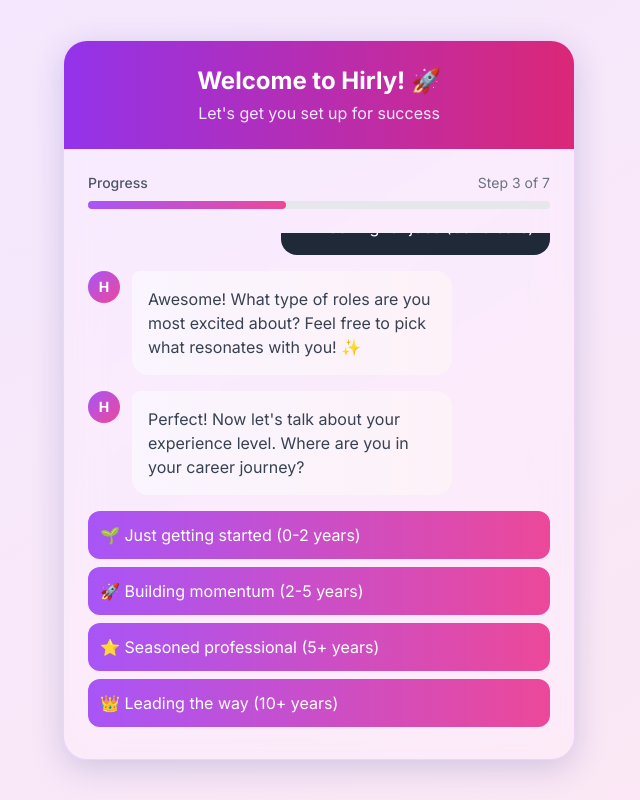
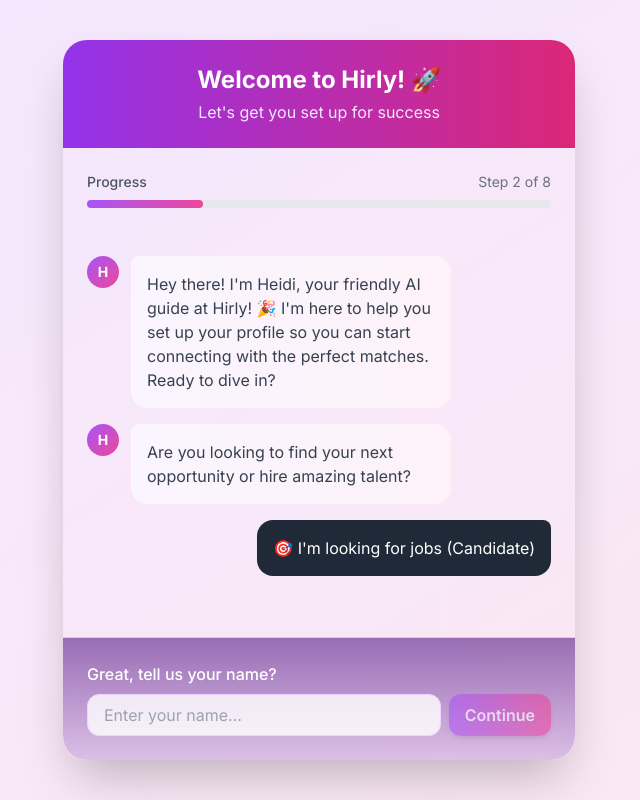
Before and after one commit to itz-dev-tasavvuf/Hirly3.0-Alpha-, a React (Vite) app in the folder project/: page /onboarding/candidate in a window 1280 px wide. Both pictures are taken after a click on the button "🎯 I'm looking for jobs (Candidate)". Shown: the whole page, without its empty margins (321-961 px from the left). Built offline with nearby package versions, Linux system fonts and the light colour scheme.

Commit message:
Onboarding mostly works...

```diff
--- a/project/src/components/HirlyOnboarding.jsx
+++ b/project/src/components/HirlyOnboarding.jsx
@@ -3,8 +3,11 @@
   User, Building2, MapPin, DollarSign,
   Briefcase, Star, CheckCircle, Clock
 } from "lucide-react";
+import ProfileSummary from "./onboarding/ProfileSummary";
 
 const HirlyOnboarding = () => {
+  // Modal state for profile summary
+  const [showProfileModal, setShowProfileModal] = useState(false);
   // Main state variables
   const [messages, setMessages] = useState([]);
   const [step, setStep] = useState(0);
@@ -13,6 +16,7 @@
   const [isComplete, setIsComplete] = useState(false);
   const [currentOptions, setCurrentOptions] = useState([]);
   const [steps, setSteps] = useState(() => getStepConfig(undefined)); // Only declaration of steps, do not redeclare below
+  const [textInputValue, setTextInputValue] = useState("");
 
   const chatEndRef = useRef(null);
 
@@ -28,9 +32,15 @@
       {
         id: 'userType',
         type: 'option',
-        text: "First things first - are you looking to find your next opportunity or hire amazing talent?",
+        text: "Are you looking to find your next opportunity or hire amazing talent?",
         options: ["🎯 I'm looking for jobs (Candidate)", "🏢 I'm hiring talent (Employer)"],
         key: 'userType'
+      },
+      {
+        id: 'askName',
+        type: 'text',
+        text: "Great, tell us your name?",
+        key: 'name',
       }
     ];
 
@@ -185,11 +195,16 @@
   useEffect(() => {
     if (step >= steps.length) {
       setIsComplete(true);
+      setShowProfileModal(true); // Show modal when complete
       setCurrentOptions([]);
       setShowTyping(false);
       return;
     }
     const current = steps[step];
+    if (current.type === 'text') {
+      setShowTyping(false);
+      return; // Wait for user to submit text input
+    }
     if (current.type === 'bot') {
       setShowTyping(true);
       setCurrentOptions([]);
@@ -220,25 +235,28 @@
     }
   }, [step, steps]);
 
-  // When userType is selected, reset flow to avoid duplicate greetings and ensure options are shown
+  // Only clear options when entering a text step (prevents flicker)
+  useEffect(() => {
+    if (steps[step] && steps[step].type === 'text') {
+      setCurrentOptions([]);
+    }
+  }, [step, steps]);
+
+  // When userType is selected, advance to askName (name input) step
   useEffect(() => {
     if (!userProfile.userType) return;
     // Build new steps array for chosen userType
     const newSteps = getStepConfig(userProfile.userType);
     setSteps(newSteps);
-    // Rebuild messages to include greeting, userType question, and user answer
-    setMessages([
-      { type: 'bot', text: newSteps[0].text },
-      { type: 'bot', text: newSteps[1].text },
-      { type: 'user', text: userProfile.userType === 'Candidate' ? " I'm looking for jobs (Candidate)" : " I'm hiring talent (Employer)" }
-    ]);
-    setStep(2); // Start at first candidate/employer-specific question
+    // Only update step and options, do NOT reset messages (preserve chat history)
+    setStep(2); // Step 2 is askName (name input)
     setCurrentOptions([]);
     setIsComplete(false);
     setShowTyping(false);
+    setTextInputValue("");
   }, [userProfile.userType]);
 
-
+  // When userType is selected, reset flow to avoid duplicate greetings and ensure options are shown
   // Option selection handler
   const handleOptionSelect = (selectedOption) => {
     setMessages(prev => [...prev, { type: 'user', text: selectedOption }]);
@@ -256,10 +274,22 @@
       });
     }
 
-    setTimeout(() => {
-      setCurrentOptions([]);
-      setStep(s => s + 1);
-    }, 300 + Math.random() * 200);
+    // Only increment step if NOT userType step
+    if (!(current.key === 'userType')) {
+      setTimeout(() => setStep(s => s + 1), 300 + Math.random() * 200);
+    }
+  };
+
+  // Handle text input submit for name step
+  const handleTextInputSubmit = (e) => {
+    e.preventDefault();
+    const current = steps[step];
+    if (current.type === 'text' && current.key === 'name' && textInputValue.trim()) {
+      setMessages(prev => ([...prev, { type: 'user', text: textInputValue.trim() }]));
+      setUserProfile(prev => ({ ...prev, name: textInputValue.trim() }));
+      setTextInputValue("");
+      setTimeout(() => setStep(s => s + 1), 200); // Small delay for realism
+    }
   };
 
   // Auto-scroll to bottom
@@ -268,18 +298,11 @@
   }, [messages, showTyping]);
 
   // Save profile function (ready for API integration)
-  const handleSaveProfile = async () => {
-    try {
-      console.log('Profile to save:', userProfile);
-      // Future API call:
-      // const response = await fetch('/api/onboarding/profile', {
-      //   method: 'POST',
-      //   headers: { 'Content-Type': 'application/json' },
-      //   body: JSON.stringify(userProfile)
-      // });
-    } catch (error) {
-      console.error('Error saving profile:', error);
-    }
+  const handleSaveProfile = () => {
+    // Simulate save
+    setTimeout(() => {
+      setIsComplete(true);
+    }, 800);
   };
 
   // Components
@@ -378,8 +401,8 @@
   };
 
   return (
+    <>
       <div className="max-w-lg mx-auto min-h-[80vh] max-h-[90vh] h-[90vh] rounded-3xl shadow-2xl flex flex-col overflow-hidden glassmorphic-onboarding">
-
         {/* Header */}
         <div className="bg-gradient-to-r from-purple-600 to-pink-600 text-white p-6 text-center">
           <h1 className="text-2xl font-bold">Welcome to Hirly! 🚀</h1>
@@ -391,8 +414,8 @@
           <ProgressBar />
         </div>
 
-      {/* Chat Messages */}
-      <div className="p-6 flex-1 overflow-y-auto scrollbar-none">
+        {/* Chat Messages (scrollable) */}
+        <div className="flex-1 overflow-y-auto scrollbar-none p-6">
           {messages.map((message, index) => (
             message.type === 'bot' ? (
               <HirlyBotMessage key={index} text={message.text} />
@@ -400,12 +423,38 @@
               <UserMessage key={index} text={message.text} />
             )
           ))}
+          {showTyping && <HirlyBotMessage isTyping={true} />}
+          <div ref={chatEndRef} />
+        </div>
 
-        {showTyping && <HirlyBotMessage isTyping={true} />}
-
-        {/* Current Options */}
+        {/* Answer Section (fixed, independently scrollable if needed, invisible scrollbar) */}
+        <div className="bg-gradient-to-b from-purple-900/60 to-purple-800/20 backdrop-blur-lg p-6 border-t border-white/10 scrollbar-none" style={{ minHeight: '90px', maxHeight: '220px', overflowY: 'auto' }}>
+          {steps[step] && steps[step].type === 'text' && !isComplete && (
+            <div>
+              <div className="mb-2 text-white font-medium">
+                {steps[step].text}
+              </div>
+              <form className="flex gap-2" onSubmit={handleTextInputSubmit} autoComplete="off">
+                <input
+                  type="text"
+                  className="flex-1 rounded-lg border border-purple-200 px-4 py-2 focus:outline-none focus:ring-2 focus:ring-purple-400 bg-white/80 text-gray-900 placeholder-gray-400"
+                  placeholder="Enter your name..."
+                  value={textInputValue}
+                  onChange={e => setTextInputValue(e.target.value)}
+                  disabled={showTyping}
+                  required
+                  maxLength={32}
+                />
+                <button
+                  type="submit"
+                  className="bg-gradient-to-r from-purple-500 to-pink-500 text-white px-4 py-2 rounded-lg font-semibold shadow-md hover:from-purple-400 hover:to-pink-400 disabled:opacity-60"
+                  disabled={showTyping || !textInputValue.trim()}
+                >Continue</button>
+              </form>
+            </div>
+          )}
           {currentOptions.length > 0 && (
-          <div className="mt-4">
+            <div className="flex flex-wrap gap-3">
               {currentOptions.map((option, index) => (
                 <ChatOption
                   key={index}
@@ -416,69 +465,22 @@
               ))}
             </div>
           )}
-
-        <div ref={chatEndRef} />
         </div>
-
-      {/* Profile Summary - only show at end */}
-      {isComplete && (
-        <div className="px-6 pb-2">
-          <ProfileSummary />
       </div>
-      )}
-
-      {/* Completion Actions */}
-      {isComplete && (
-        <div className="p-6 pt-0">
-          <div className="flex space-x-3">
+      {/* Profile Summary Modal - show at end */}
+      {showProfileModal && (
+        <div className="fixed inset-0 z-50 flex items-center justify-center bg-black/40 backdrop-blur-sm">
+          <div className="bg-white rounded-2xl shadow-2xl max-w-lg w-full p-8 relative">
             <button
-              onClick={handleSaveProfile}
-              className="flex-1 bg-gradient-to-r from-purple-600 to-pink-600 text-white py-3 px-6 rounded-xl font-semibold hover:shadow-lg transform hover:scale-105 transition-all duration-200"
-            >
-              Save Profile & Continue
-            </button>
+              className="absolute top-3 right-3 text-gray-400 hover:text-gray-700 text-2xl font-bold"
+              onClick={() => setShowProfileModal(false)}
+              aria-label="Close"
+            >×</button>
+            <ProfileSummary profile={userProfile} />
           </div>
         </div>
       )}
-
-      {/* Custom Styles */}
-      <style jsx>{`
-        /* Glassmorphic window styles */
-        .glassmorphic-onboarding {
-          background: rgba(255,255,255,0.20);
-          border: 1.5px solid rgba(180,100,255,0.18);
-          box-shadow: 0 8px 32px 0 rgba(31,38,135,0.18);
-          backdrop-filter: blur(18px) saturate(1.2);
-          -webkit-backdrop-filter: blur(18px) saturate(1.2);
-        }
-        /* Hide scrollbar for Chrome, Safari and Opera */
-        .scrollbar-none::-webkit-scrollbar {
-          display: none;
-        }
-        /* Hide scrollbar for IE, Edge and Firefox */
-        .scrollbar-none {
-          -ms-overflow-style: none;  /* IE and Edge */
-          scrollbar-width: none;  /* Firefox */
-        }
-        @keyframes fadeIn {
-          from { opacity: 0; transform: translateY(10px); }
-          to { opacity: 1; transform: translateY(0); }
-        }
-
-        @keyframes slideInRight {
-          from { opacity: 0; transform: translateX(20px); }
-          to { opacity: 1; transform: translateX(0); }
-        }
-
-        .animate-fadeIn {
-          animation: fadeIn 0.3s ease-out;
-        }
-
-        .animate-slideInRight {
-          animation: slideInRight 0.3s ease-out;
-        }
-      `}</style>
-    </div>
+    </>
   );
 };
 
--- /dev/null
+++ b/project/src/components/onboarding/ProfileSummary.jsx
@@ -0,0 +1,34 @@
+import React from "react";
+
+const ProfileSummary = ({ profile }) => {
+  if (!profile) return null;
+
+  // Display all fields, but format nicely
+  return (
+    <div className="text-gray-900">
+      <h2 className="text-2xl font-bold mb-4 text-center text-purple-600">Profile Summary</h2>
+      <div className="space-y-3">
+        {profile.name && (
+          <div>
+            <span className="font-semibold text-purple-700">Name:</span> {profile.name}
+          </div>
+        )}
+        {profile.userType && (
+          <div>
+            <span className="font-semibold text-purple-700">Type:</span> {profile.userType}
+          </div>
+        )}
+        {/* Render all other profile fields dynamically, except name/userType */}
+        {Object.entries(profile)
+          .filter(([k]) => k !== "name" && k !== "userType")
+          .map(([key, value]) => (
+            <div key={key}>
+              <span className="font-semibold text-purple-700 capitalize">{key.replace(/([A-Z])/g, ' $1')}:</span> {value}
+            </div>
+          ))}
+      </div>
+    </div>
+  );
+};
+
+export default ProfileSummary;
--- a/project/src/components/onboarding/ProgressBar.jsx
+++ b/project/src/components/onboarding/ProgressBar.jsx
@@ -5,7 +5,7 @@
   const progress = ((currentStep + 1) / totalSteps) * 100;
   return (
     <div className="w-full px-8 sm:px-0">
-      <p className="text-center text-sm text-gray-300 mb-2">
+      <p className="text-center text-sm text-white mb-2">
         Step {currentStep + 1} of {totalSteps}
       </p>
       <Progress value={progress} className="w-full h-2 bg-slate-700 [&>*]:bg-gradient-to-r [&>*]:from-purple-500 [&>*]:to-pink-500" />
```
Lines whose indentation alone changed are shown as unchanged.
